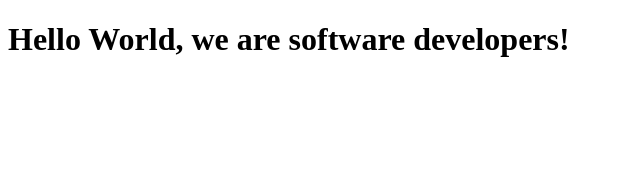
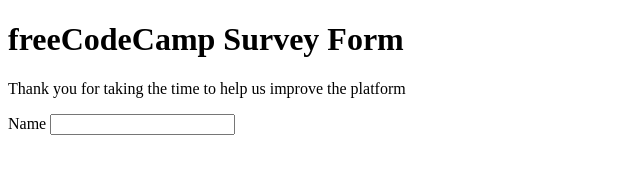
Before and after one commit to ioanniskousis/uduak, a plain HTML site: page index.html in a window 1280 px wide. Shown: the whole page, without its empty margins (0-640 px from the left). Drawn offline with Linux system fonts and the light colour scheme.

Commit message:
form added

```diff
--- a/index.html
+++ b/index.html
@@ -8,7 +8,21 @@
 </head>
 
 <body>
-    <h1>Hello World, we are software developers!</h1>
+    <h1 id="title">freeCodeCamp Survey Form</h1>
+    <p id="description">Thank you for taking the time to help us improve the platform</p>
+
+    <form action="" id="survey-form">
+        <label for="name">Name</label>
+        <input type="text" id="name">
+
+    </form>
+
+
+
+
+
+
+
     <script src="https://cdn.freecodecamp.org/testable-projects-fcc/v1/bundle.js"></script>
 
     <!--
```
